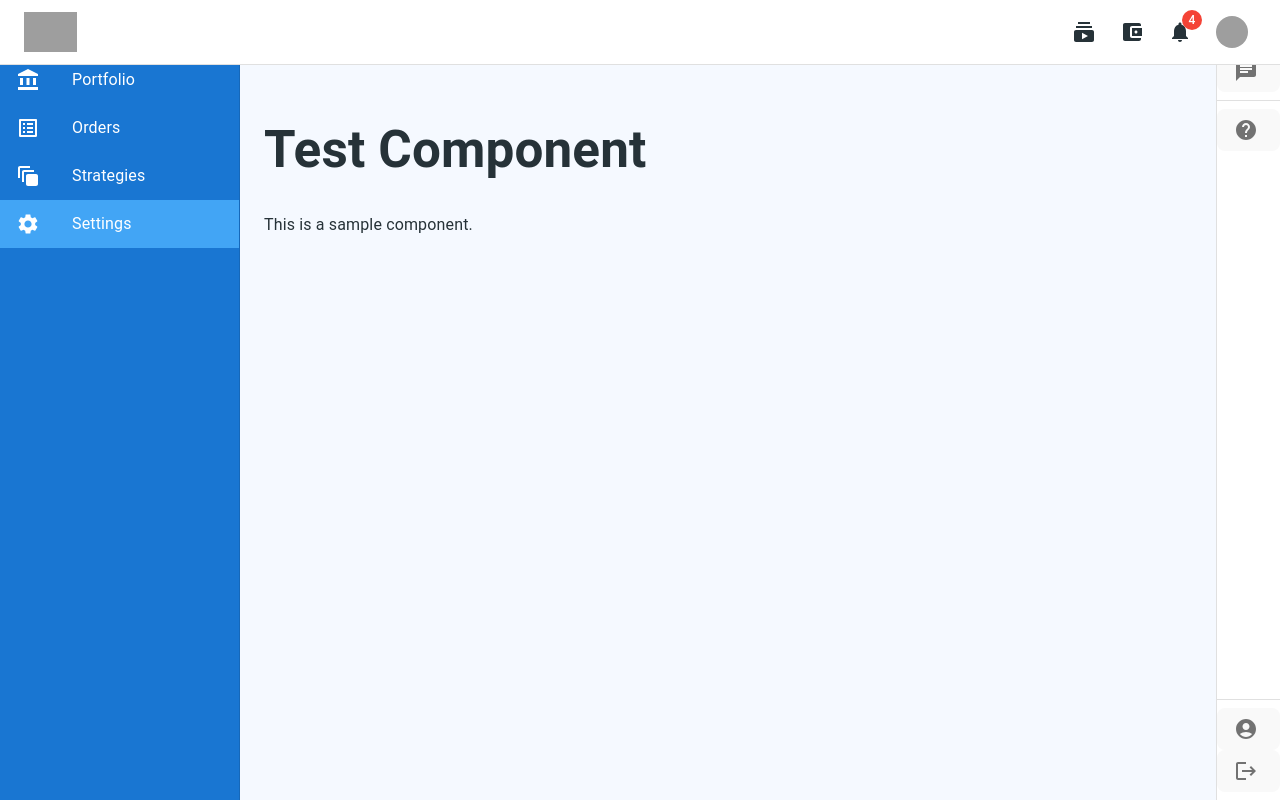
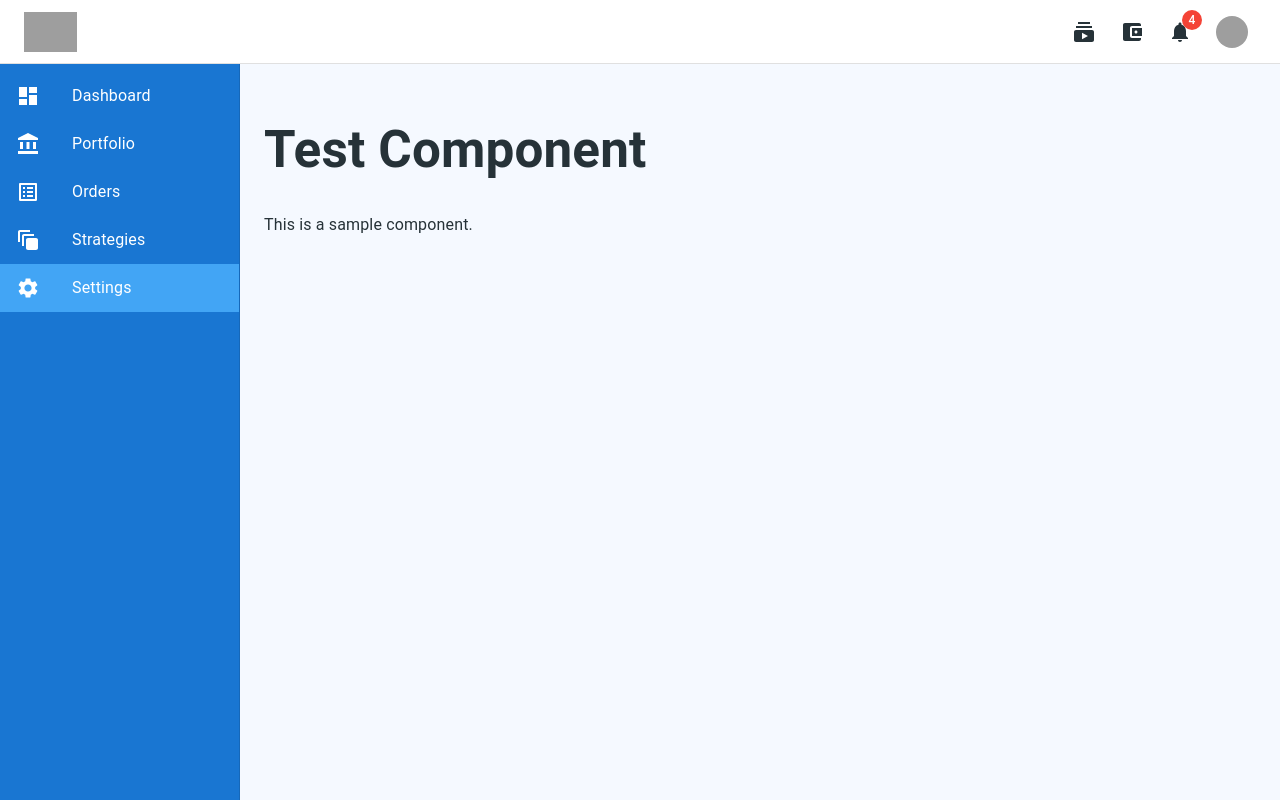
Before and after one commit to sudhanshu2070/last-trade, a React (Vite) app: page /settings in a window 1280 px wide. Built offline with nearby package versions, Linux system fonts and the light colour scheme; grey boxes are pictures that could not be loaded.

Commit message:
TopNavbar 0.4

```diff
--- a/src/App.tsx
+++ b/src/App.tsx
@@ -1,23 +1,44 @@
 import { Box, ThemeProvider } from '@mui/material';
 import CssBaseline from '@mui/material/CssBaseline';
-import { BrowserRouter, Route, Routes } from 'react-router-dom';  // Changed from Router to BrowserRouter
+import { BrowserRouter, Route, Routes } from 'react-router-dom';
 import { tradingTheme } from './styles/theme';
 import Dashboard from './components/Dashboard';
 import NavTabs from './components/NavTabs';
 import RightSideNav from './components/RightSideNav';
-import { useMediaQuery, Theme } from '@mui/material';
+import { useMediaQuery } from '@mui/material';
 import TestComp from './components/TestComp';
 import TopNavbar from './components/TopNavbar';
 
 function AppContent() {
-  const isMobile = useMediaQuery((theme: Theme) => theme.breakpoints.down('sm'));
+  const isMobile = useMediaQuery(tradingTheme.breakpoints.down('sm'));
 
   return (
-      <BrowserRouter>  {/* Changed from Router to BrowserRouter */}
+    <BrowserRouter>
       <TopNavbar />
-        <Box sx={{ display: 'flex', minHeight: '100vh',pt: 8, }}>
+      <Box
+        sx={{
+          display: 'flex',
+          minHeight: '100vh',
+          pt: '64px', // Height of TopNavbar
+          pb: isMobile ? '56px' : 0, // Height of bottom nav if mobile
+        }}
+      >
         {/* Left Navigation (desktop only) */}
-          {!isMobile && <NavTabs />}
+        {!isMobile && (
+          <Box
+            sx={{
+              width: 240,
+              flexShrink: 0,
+              position: 'fixed',
+              left: 0,
+              top: '64px', // Below TopNavbar
+              bottom: 0,
+              overflowY: 'auto',
+            }}
+          >
+            <NavTabs />
+          </Box>
+        )}
 
         {/* Main Content */}
         <Box
@@ -25,8 +46,10 @@ function AppContent() {
           sx={{
             flexGrow: 1,
             p: 3,
-            pb: isMobile ? '56px' : 3,
-            mr: '64px', // space for right nav
+            ml: !isMobile ? '240px' : 0, // Offset for left nav
+            mr: '64px', // Space for right nav
+            width: '100%',
+            maxWidth: 'calc(100% - 64px)', // Account for right nav
           }}
         >
           <Routes>
@@ -39,11 +62,11 @@ function AppContent() {
         </Box>
 
         {/* Right Navigation (always visible) */}
-          <RightSideNav />
+        {/* <RightSideNav /> */}
+      </Box>
 
       {/* Bottom Navigation (mobile only) */}
       {isMobile && <NavTabs />}
-        </Box>
     </BrowserRouter>
   );
 }
--- a/src/components/NavTabs.tsx
+++ b/src/components/NavTabs.tsx
@@ -70,6 +70,8 @@ const NavTabs = () => {
           width: 240,
           boxSizing: 'border-box',
           bgcolor: 'primary.main',
+          top: 64, // Below TopNavbar
+          height: 'calc(100vh - 64px)', // Account for TopNavbar
           color: 'white',
         },
       }}
--- a/src/components/TopNavbar.tsx
+++ b/src/components/TopNavbar.tsx
@@ -10,6 +10,7 @@ const TopNavbar = () => {
     <AppBar
       position="fixed"
       sx={{
+        height: 64, // Fixed height
         zIndex: (theme) => theme.zIndex.drawer + 1,
         bgcolor: 'background.paper',
         color: 'text.primary',
```
Lines whose indentation alone changed are shown as unchanged.
